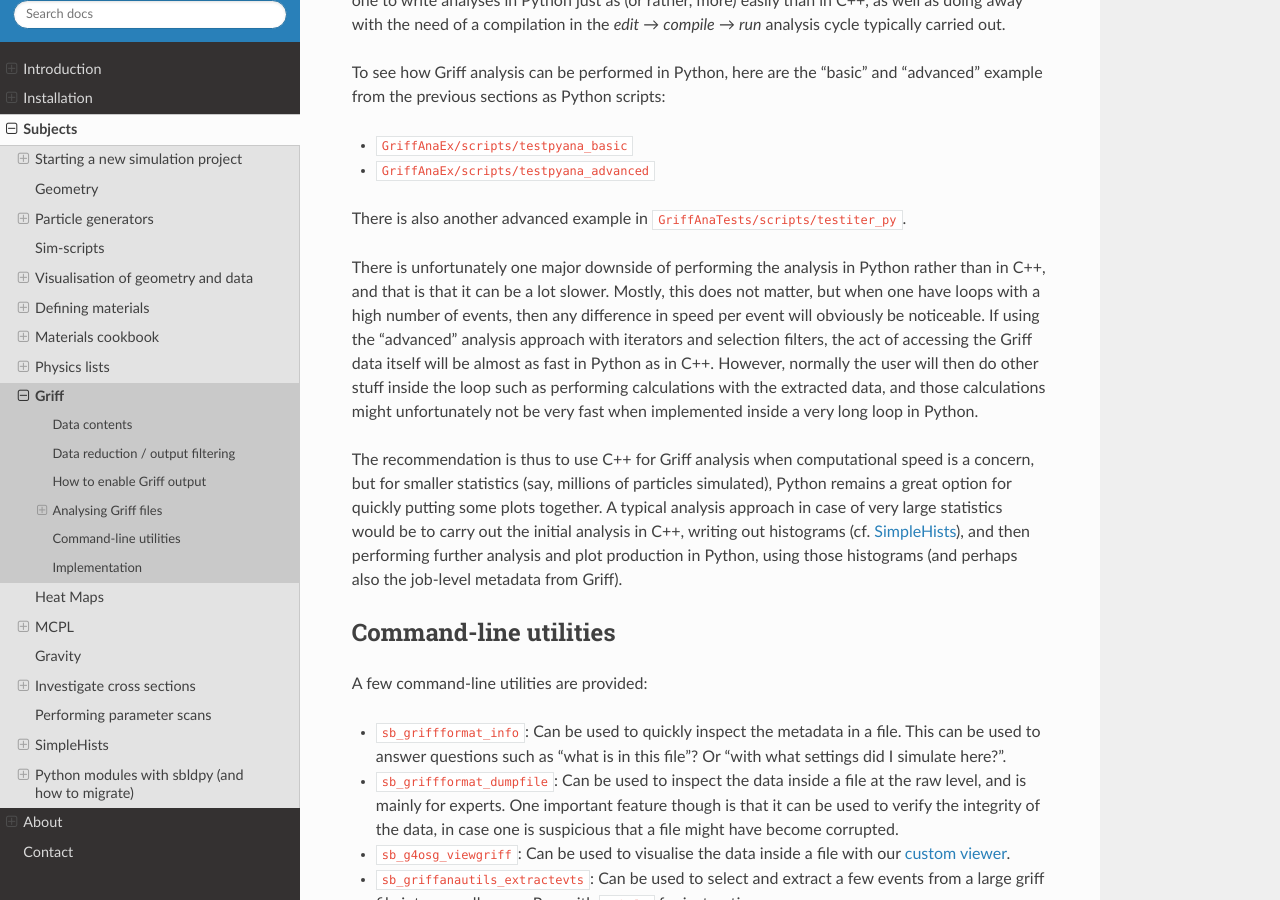
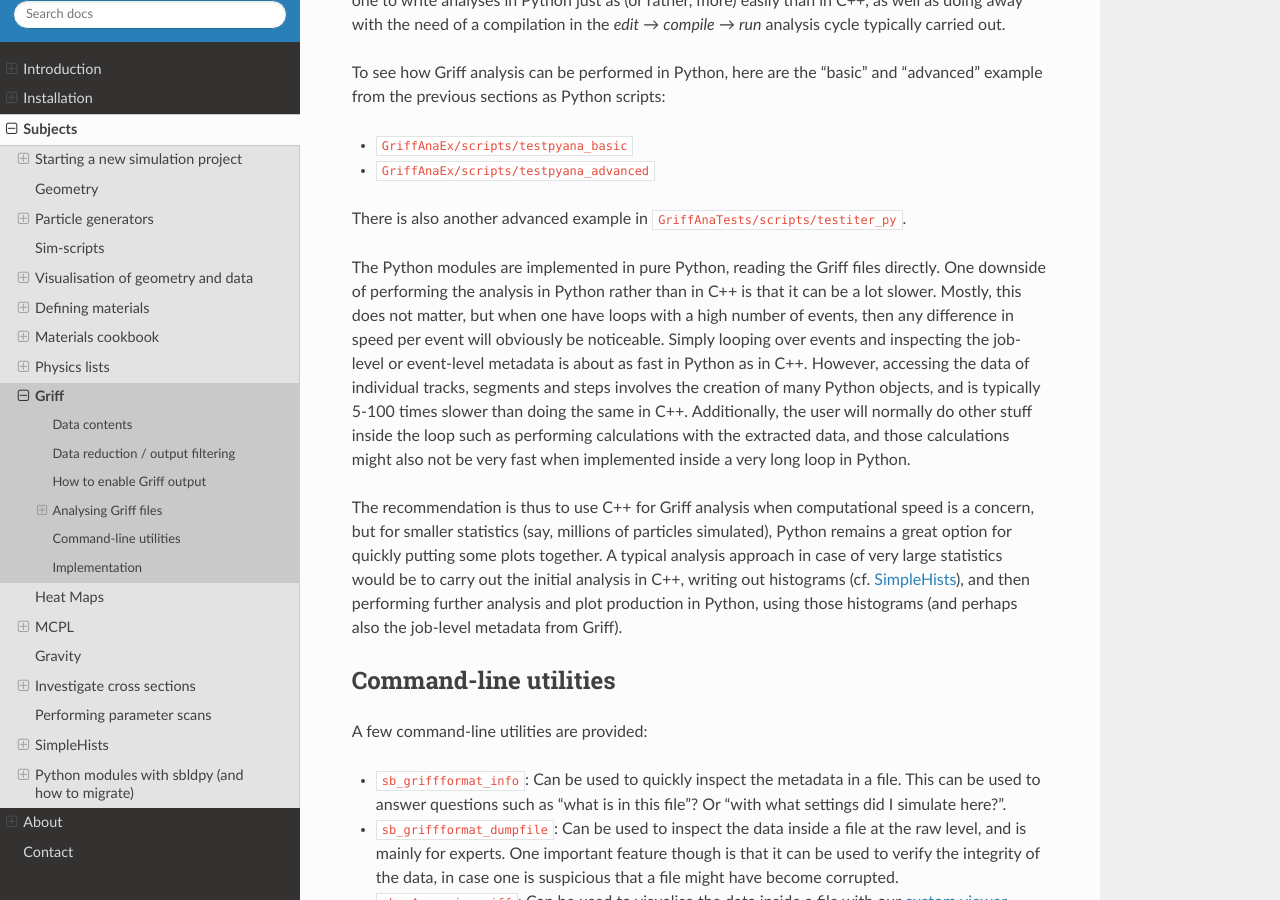
Before and after one commit to mctools/simplebuild-dgcode, a Sphinx documentation site: the page built from doc/source/griff.rst, in a window 1280 px wide and 900 px high, scrolled down 4475 px. Built offline with Sphinx 7.4.7 and the Read the Docs theme 3.1.0, drawn with Linux system fonts in a browser that asks for light colours; the version number could not be read and is left out; cross-references to code outside the pages are shown as plain code.

Commit message:
Griff Python reader: reduce per-track overhead and update docs
Reduce the overhead of decoding the segments of tracks with few segments,
and update the statements in the documentation about the speed of Griff
analyses in Python.

Assisted-by: Claude

```diff
--- a/doc/source/griff.rst
+++ b/doc/source/griff.rst
@@ -247,16 +247,18 @@ To see how Griff analysis can be performed in Python, here are the "basic" and
 There is also another advanced example in
 :sbpkg:`GriffAnaTests/scripts/testiter_py`.
 
-There is unfortunately one major downside of performing the analysis in Python
-rather than in C++, and that is that it can be a lot slower. Mostly, this does
-not matter, but when one have loops with a high number of events, then any
-difference in speed per event will obviously be noticeable. If using the
-"advanced" analysis approach with iterators and selection filters, the act of
-accessing the Griff data itself will be almost as fast in Python as in
-C++. However, normally the user will then do other stuff inside the loop such as
-performing calculations with the extracted data, and those calculations might
-unfortunately not be very fast when implemented inside a very long loop in
-Python.
+The Python modules are implemented in pure Python, reading the Griff files
+directly. One downside of performing the analysis in Python rather than in C++
+is that it can be a lot slower. Mostly, this does not matter, but when one have
+loops with a high number of events, then any difference in speed per event will
+obviously be noticeable. Simply looping over events and inspecting the job-level
+or event-level metadata is about as fast in Python as in C++. However, accessing
+the data of individual tracks, segments and steps involves the
+creation of many Python objects, and is typically 5-100 times slower than doing
+the same in C++. Additionally, the user will normally do other stuff inside the
+loop such as performing calculations with the extracted data, and those
+calculations might also not be very fast when implemented inside a very long
+loop in Python.
 
 The recommendation is thus to use C++ for Griff analysis when computational
 speed is a concern, but for smaller statistics (say, millions of particles
```
Also changed, not shown: 1 other file.
